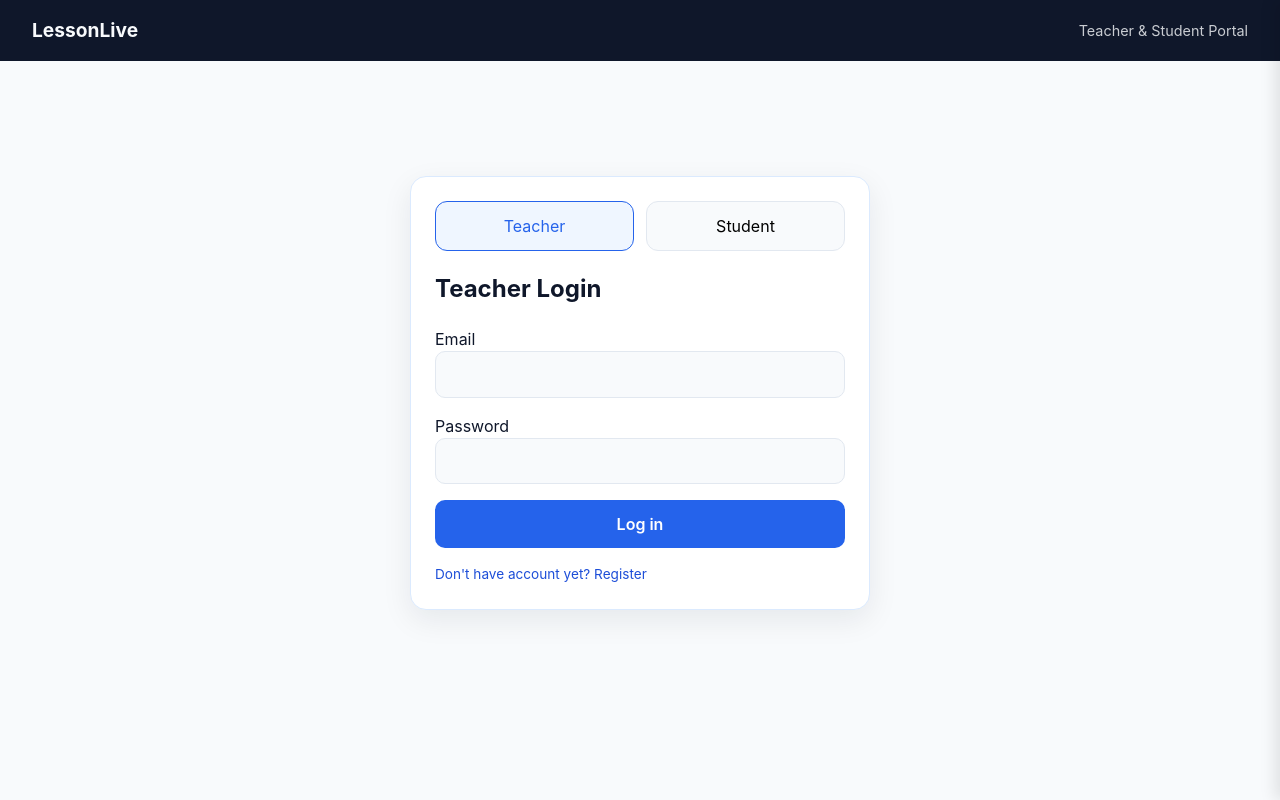
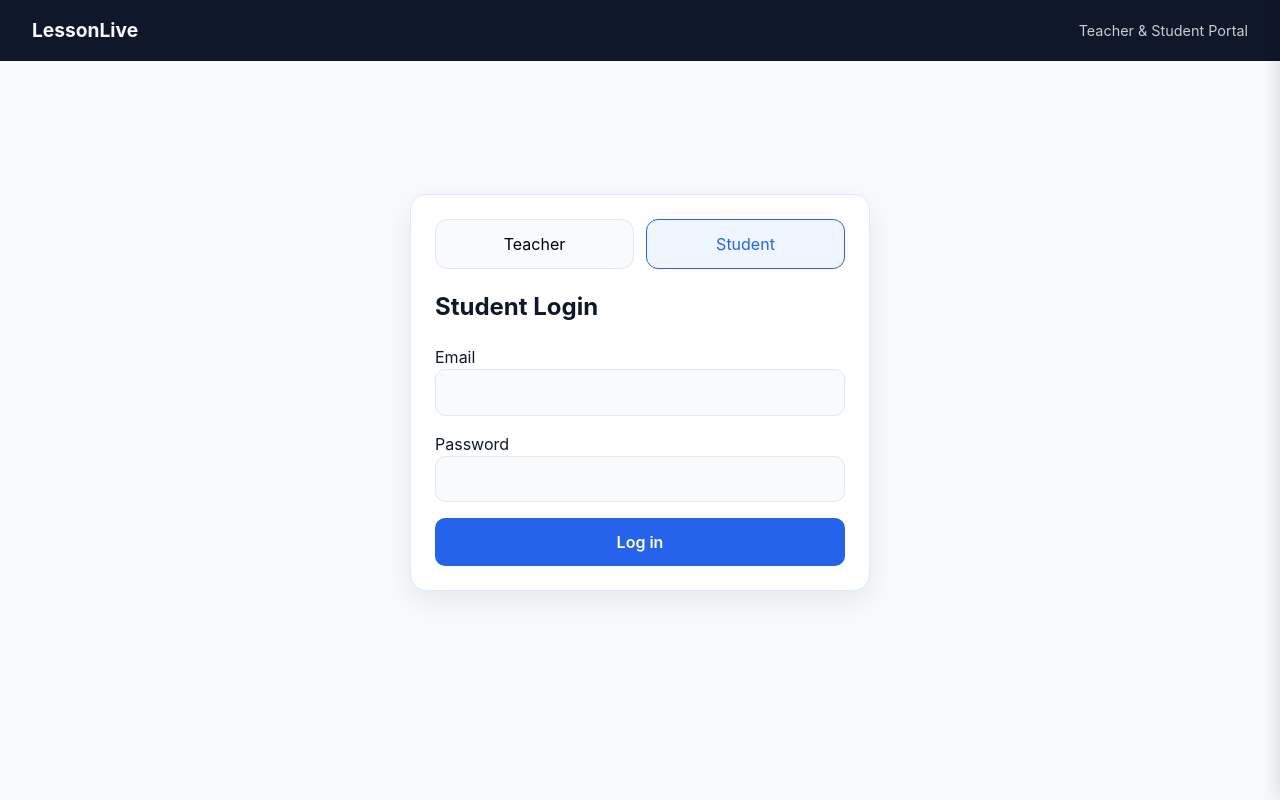
Before and after one commit to temesgensida-code/LessonLive, a React app in the folder frontend/: page / in a window 1280 px wide. Built offline with nearby package versions, Linux system fonts and the light colour scheme; no server answers; the HTML template or start-up script is replaced by a standard one.

Commit message:
default button changed to student

```diff
--- a/frontend/src/components/AuthGateway.jsx
+++ b/frontend/src/components/AuthGateway.jsx
@@ -3,7 +3,7 @@ import TeacherAuth from './TeacherAuth'
 import StudentLogin from './StudentLogin'
 
 function AuthGateway({ onSuccess }) {
-  const [authType, setAuthType] = useState('teacher')
+  const [authType, setAuthType] = useState('student')
 
   return (
     <div className="stack auth-stack">
```
